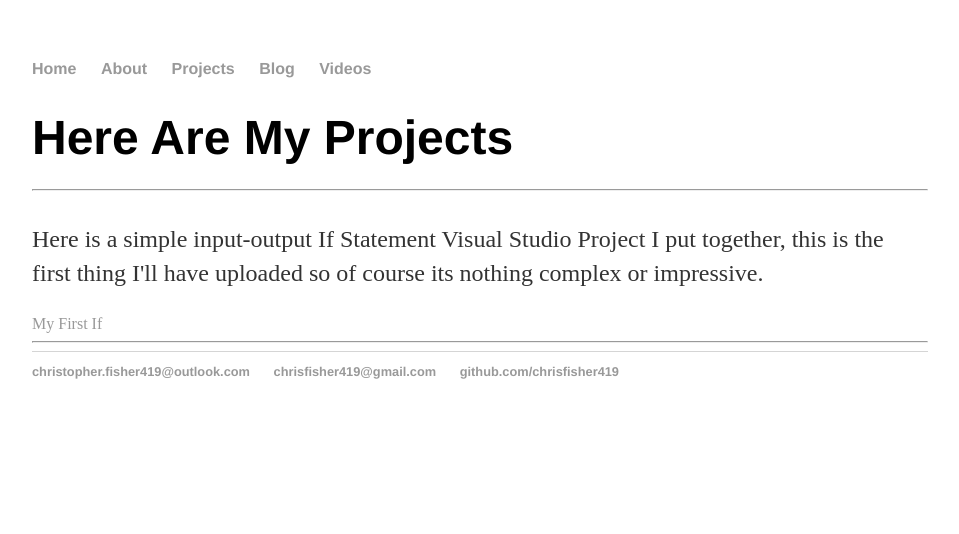
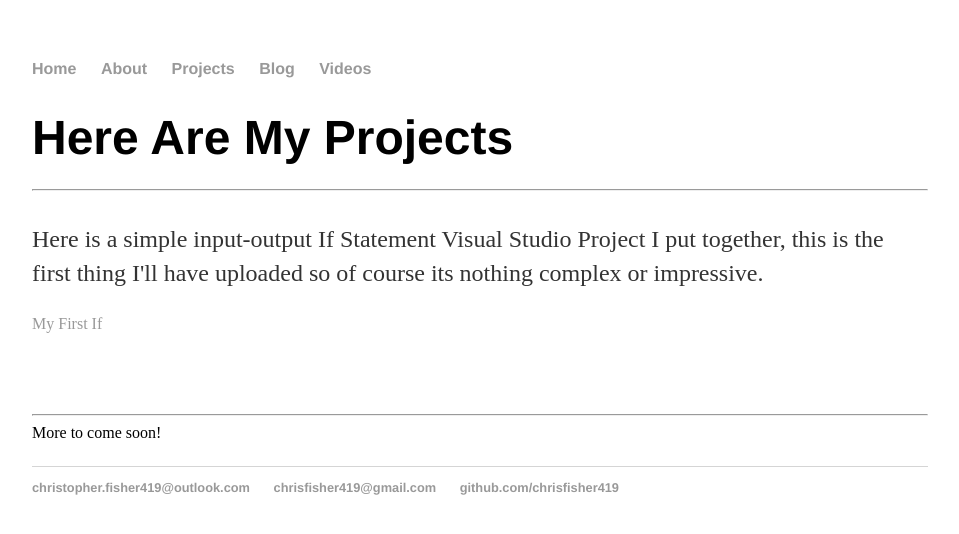
Before and after one commit to chrisfisher419/chrisfisher419.github.io, a Jekyll site: the page built from projects/index.html, in a window 1280 px wide. Shown: the top 534 px of the page, without its empty margins (160-1119 px from the left). Built offline with Jekyll 4.4.1, drawn with Linux system fonts in a browser that asks for light colours.

Commit message:
Update index.html

```diff
--- a/projects/index.html
+++ b/projects/index.html
@@ -5,5 +5,6 @@ title: Projects
 <div class="blurb">
 	<h1>Here Are My Projects <hr /></h1>
 	<p>Here is a simple input-output If Statement Visual Studio Project I put together, this is the first thing I'll have uploaded so of course its nothing complex or impressive.</a></p>
-<a href="https://github.com/chrisfisher419/MyFirstIfStatement.git/">My First If</a><hr />
+<a href="https://github.com/chrisfisher419/MyFirstIfStatement.git/">My First If</a>
+<p><br /><hr /> More to come soon! </p>
 </div><!-- /.blurb -->
```
